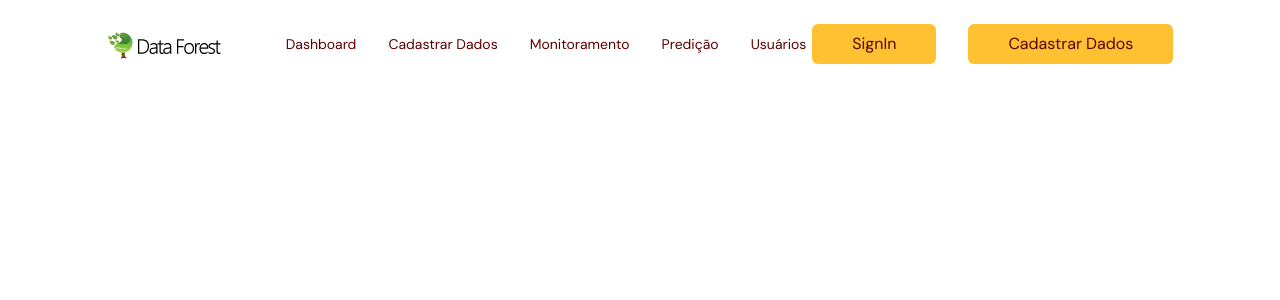
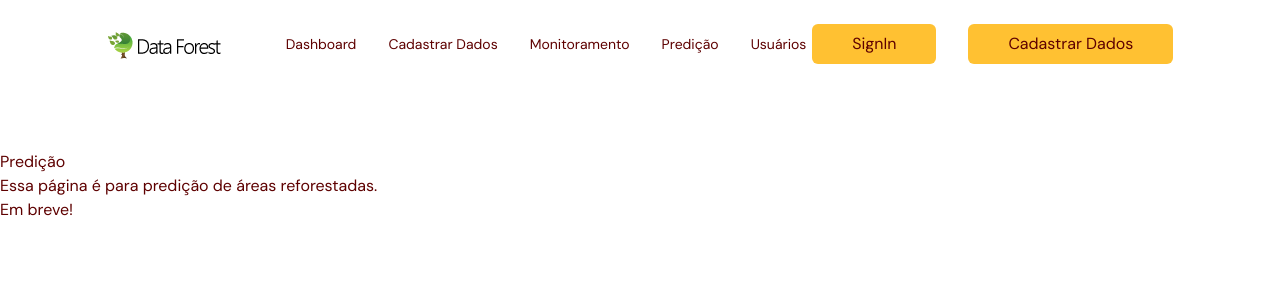
Before and after one commit to bytelabss/frontend-dataforest, a React (Vite) app: page /predicao in a window 1280 px wide. Shown: the top 300 px of the page. Built offline with nearby package versions, Linux system fonts and the light colour scheme.

Commit message:
feat: atualizando router para a página de predicao

```diff
--- a/src/App.tsx
+++ b/src/App.tsx
@@ -10,6 +10,7 @@ import MapPage from "./pages/MapPage";
 import SignIn from "./pages/SingIn";
 import Usuarios from "./pages/Users";
 import ProtectedRoute from "./components/ProtectedRoute";
+import Predicao from "./pages/Predicao";
 
 export default function App(): JSX.Element {
 
@@ -53,6 +54,7 @@ export default function App(): JSX.Element {
         } />
         <Route path="/signIn" element={<SignIn />} />
         <Route path="/usuarios" element={<Usuarios />} />
+        <Route path="/predicao" element={<Predicao />} />
       </Routes>
     </Router>
   );
--- a/src/components/Navbar.tsx
+++ b/src/components/Navbar.tsx
@@ -54,7 +54,7 @@ export default function Navbar({ isTopOfPage, selectedPage, setSelectedPage }: P
                     setSelectedPage={setSelectedPage}
                   />
                   <NavbarLinks
-                    link="/"
+                    link="predicao"
                     page="Predição"
                     selectedPage={selectedPage}
                     setSelectedPage={setSelectedPage}
@@ -144,7 +144,7 @@ export default function Navbar({ isTopOfPage, selectedPage, setSelectedPage }: P
               setSelectedPage={setSelectedPage}
             />
             <NavbarLinks
-              link="/"
+              link="predicao"
               page="Predição"
               selectedPage={selectedPage}
               setSelectedPage={setSelectedPage}
--- /dev/null
+++ b/src/pages/Predicao.tsx
@@ -0,0 +1,13 @@
+import { JSX } from "react";
+
+export default function Predicao(): JSX.Element {
+  return (
+    <div>
+      <div style={{ paddingTop: "150px" }}>
+        <h1>Predição</h1>
+        <p>Essa página é para predição de áreas reforestadas.</p>
+        <p>Em breve!</p>
+      </div>
+    </div>
+  );
+}
```
Also changed, not shown: 1 other file (tests, documents, lock files or other folders).
